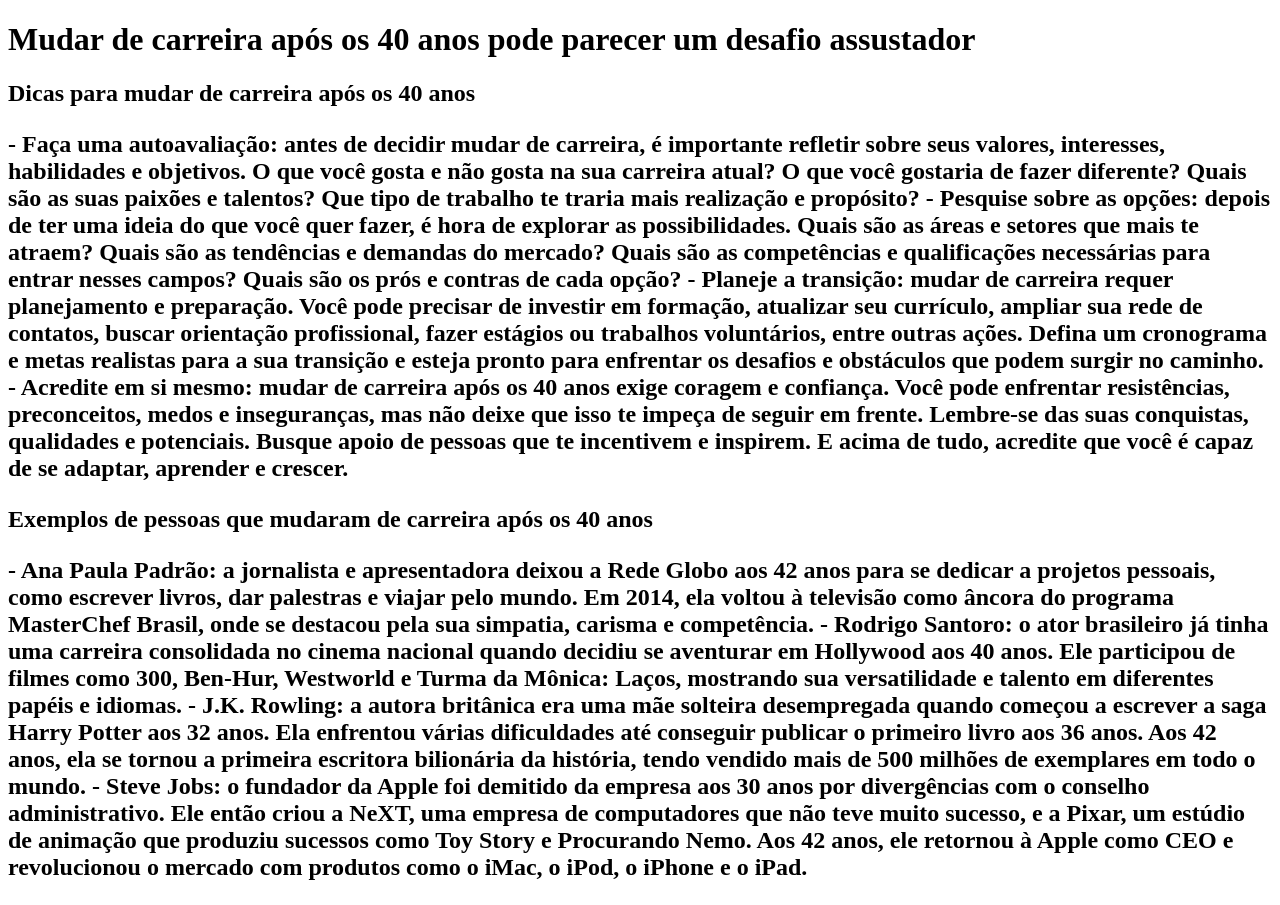
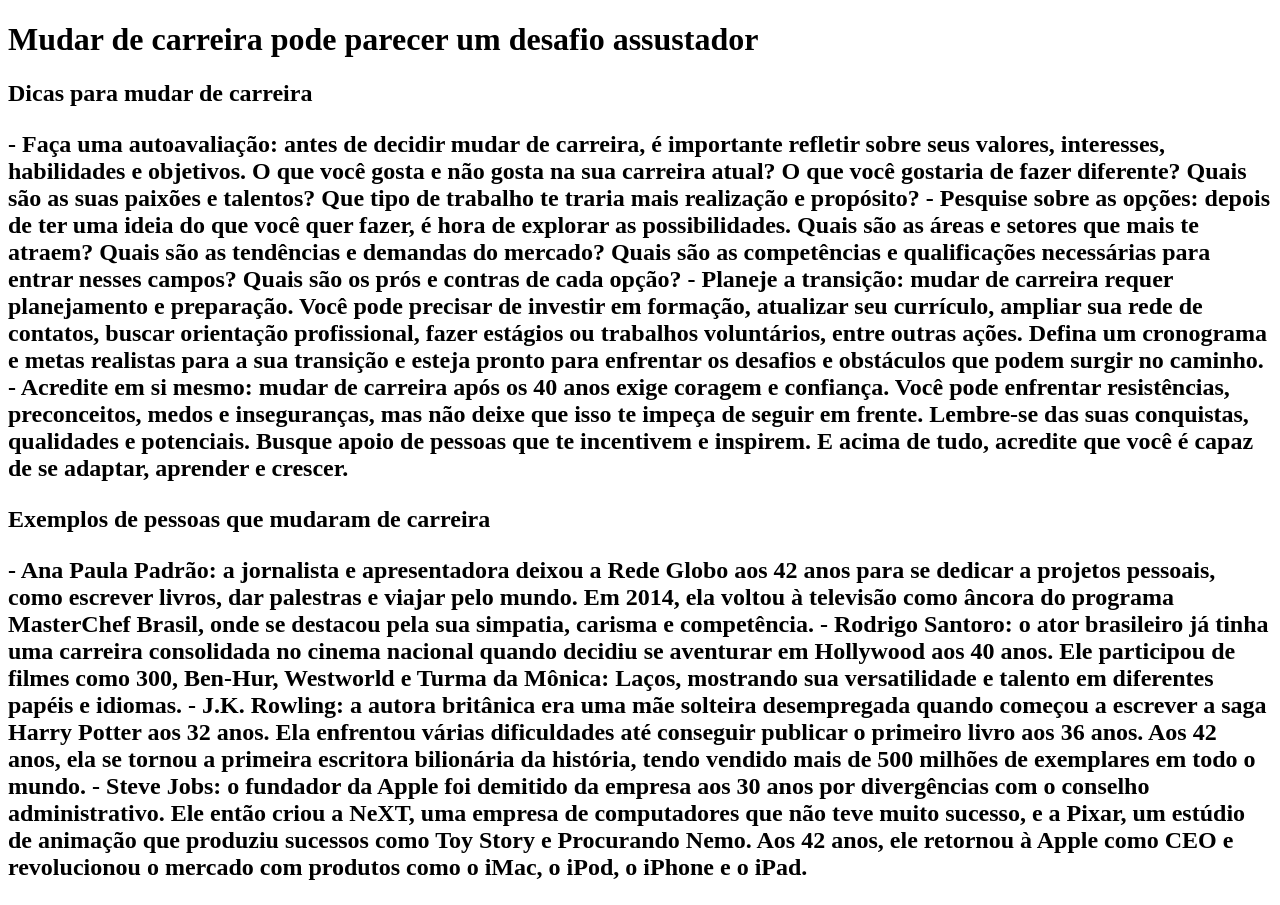
Before and after one commit to ThiagoCids/projeto-site, a plain HTML site: page index.html in a window 1280 px wide. Drawn offline with Linux system fonts and the light colour scheme.

Commit message:
texto atualizado

```diff
--- a/index.html
+++ b/index.html
@@ -9,11 +9,11 @@
 <body>
     <main>
         <header>
-            <h1>Mudar de carreira após os 40 anos pode parecer um desafio assustador
+            <h1>Mudar de carreira pode parecer um desafio assustador
 
         </header>
         <article>
-            <h2>Dicas para mudar de carreira após os 40 anos
+            <h2>Dicas para mudar de carreira
 
              <p>- Faça uma autoavaliação: antes de decidir mudar de carreira, é importante refletir sobre seus valores, interesses, habilidades e objetivos. O que você gosta e não gosta na sua carreira atual? O que você gostaria de fazer diferente? Quais são as suas paixões e talentos? Que tipo de trabalho te traria mais realização e propósito?
 
@@ -27,7 +27,7 @@
              </p>
         </article>
         <article>
-            <h2>Exemplos de pessoas que mudaram de carreira após os 40 anos
+            <h2>Exemplos de pessoas que mudaram de carreira
 
              <p>- Ana Paula Padrão: a jornalista e apresentadora deixou a Rede Globo aos 42 anos para se dedicar a projetos pessoais, como escrever livros, dar palestras e viajar pelo mundo. Em 2014, ela voltou à televisão como âncora do programa MasterChef Brasil, onde se destacou pela sua simpatia, carisma e competência.
 
```
